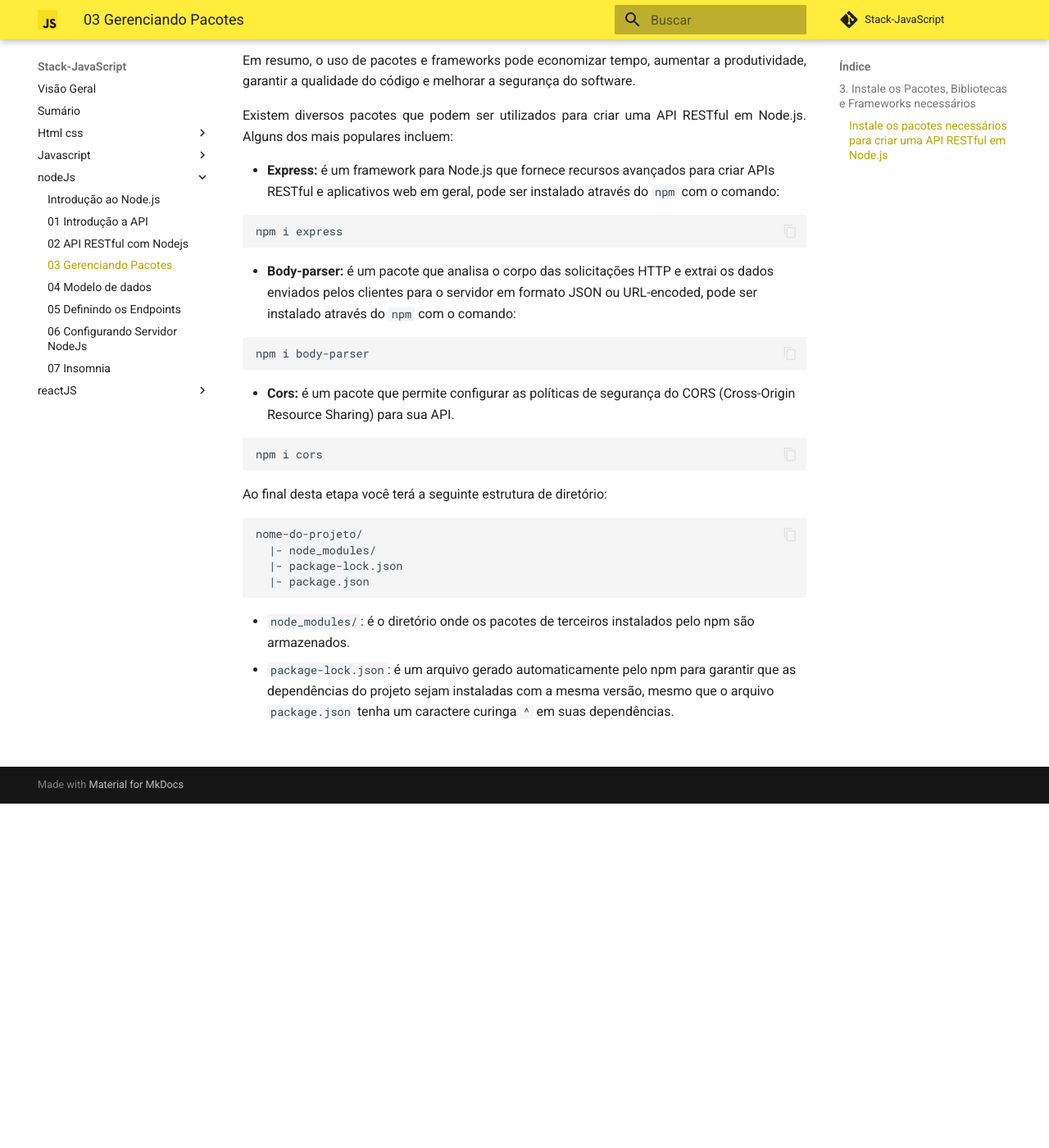
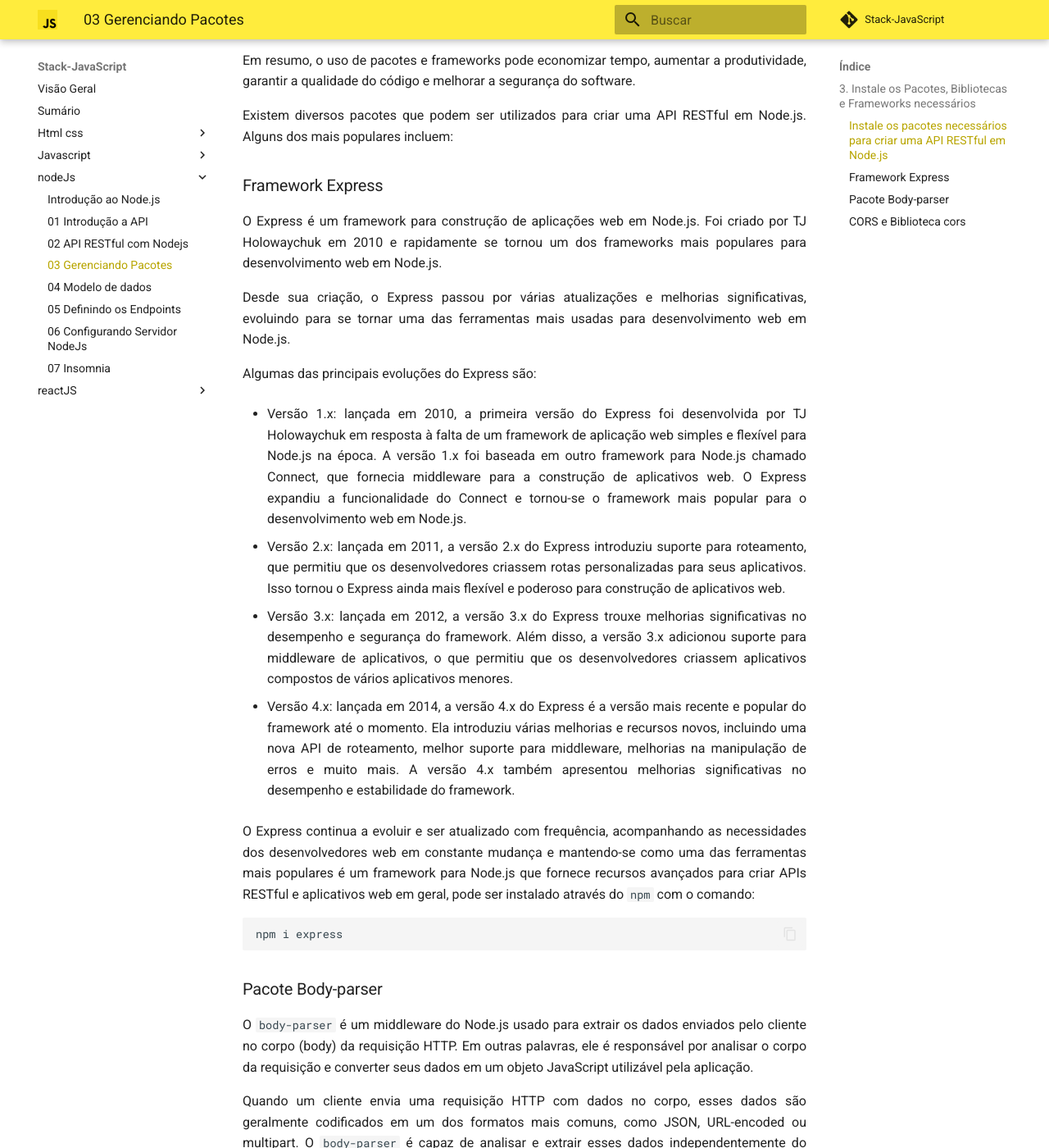
Before and after one commit to juniormarans/StackJavaScript, an MkDocs documentation site: the page built from docs/nodeJs/_03_Gerenciando-Pacotes.md, in a window 1280 px wide and 1400 px high, scrolled down 1398 px. Shown: the whole window at 82% size. Built offline with MkDocs 1.6.1 and Material for MkDocs 9.7.7, drawn with Linux system fonts in a browser that asks for light colours; comment, search, counter and statistics services are not loaded; before the commit the page ends 2378 px from its top, so only the background shows below that; some of the changed text lies outside the part shown.

Commit message:
adiciona dados nos framework

````diff
--- a/docs/nodeJs/_03_Gerenciando-Pacotes.md
+++ b/docs/nodeJs/_03_Gerenciando-Pacotes.md
@@ -30,21 +30,51 @@ Em resumo, o uso de pacotes e frameworks pode economizar tempo, aumentar a produ
 
 Existem diversos pacotes que podem ser utilizados para criar uma API RESTful em Node.js. Alguns dos mais populares incluem:
 
-- **Express:** é um framework para Node.js que fornece recursos avançados para criar APIs RESTful e aplicativos web em geral, pode ser instalado através do `npm` com o comando:
+### Framework Express
+
+O Express é um framework para construção de aplicações web em Node.js. Foi criado por TJ Holowaychuk em 2010 e rapidamente se tornou um dos frameworks mais populares para desenvolvimento web em Node.js.
+
+Desde sua criação, o Express passou por várias atualizações e melhorias significativas, evoluindo para se tornar uma das ferramentas mais usadas para desenvolvimento web em Node.js.
+
+Algumas das principais evoluções do Express são:
+
+- Versão 1.x: lançada em 2010, a primeira versão do Express foi desenvolvida por TJ Holowaychuk em resposta à falta de um framework de aplicação web simples e flexível para Node.js na época. A versão 1.x foi baseada em outro framework para Node.js chamado Connect, que fornecia middleware para a construção de aplicativos web. O Express expandiu a funcionalidade do Connect e tornou-se o framework mais popular para o desenvolvimento web em Node.js.
+
+- Versão 2.x: lançada em 2011, a versão 2.x do Express introduziu suporte para roteamento, que permitiu que os desenvolvedores criassem rotas personalizadas para seus aplicativos. Isso tornou o Express ainda mais flexível e poderoso para construção de aplicativos web.
+
+- Versão 3.x: lançada em 2012, a versão 3.x do Express trouxe melhorias significativas no desempenho e segurança do framework. Além disso, a versão 3.x adicionou suporte para middleware de aplicativos, o que permitiu que os desenvolvedores criassem aplicativos compostos de vários aplicativos menores.
+
+- Versão 4.x: lançada em 2014, a versão 4.x do Express é a versão mais recente e popular do framework até o momento. Ela introduziu várias melhorias e recursos novos, incluindo uma nova API de roteamento, melhor suporte para middleware, melhorias na manipulação de erros e muito mais. A versão 4.x também apresentou melhorias significativas no desempenho e estabilidade do framework.
+
+O Express continua a evoluir e ser atualizado com frequência, acompanhando as necessidades dos desenvolvedores web em constante mudança e mantendo-se como uma das ferramentas mais populares é um framework para Node.js que fornece recursos avançados para criar APIs RESTful e aplicativos web em geral, pode ser instalado através do `npm` com o comando:
 
   ```bash
   npm i express
 
   ```
 
-- **Body-parser:** é um pacote que analisa o corpo das solicitações HTTP e extrai os dados enviados pelos clientes para o servidor em formato JSON ou URL-encoded, pode ser instalado através do `npm` com o comando:
+### Pacote Body-parser
+
+O `body-parser` é um middleware do Node.js usado para extrair os dados enviados pelo cliente no corpo (body) da requisição HTTP. Em outras palavras, ele é responsável por analisar o corpo da requisição e converter seus dados em um objeto JavaScript utilizável pela aplicação.
+
+Quando um cliente envia uma requisição HTTP com dados no corpo, esses dados são geralmente codificados em um dos formatos mais comuns, como JSON, URL-encoded ou multipart. O `body-parser` é capaz de analisar e extrair esses dados independentemente do formato utilizado.
+
+O `body-parser` é fácil de usar e pode ser adicionado como middleware em um aplicativo Express, por exemplo. É comum utilizá-lo em conjunto com o método `POST` do protocolo HTTP, que é utilizado para enviar dados do cliente para o servidor. Com o `body-parser`, é possível acessar esses dados no corpo da requisição dentro do código do servidor.
+
+Vale lembrar que o `body-parser` foi integrado ao próprio Express a partir da versão 4.16.0, portanto, não é mais necessário instalá-lo separadamente se você estiver usando uma versão mais recente do Express. é um pacote que analisa o corpo das solicitações HTTP e extrai os dados enviados pelos clientes para o servidor em formato JSON ou URL-encoded, pode ser instalado através do `npm` com o comando:
 
   ```bash
   npm i body-parser
 
   ```
 
-- **Cors:** é um pacote que permite configurar as políticas de segurança do CORS (Cross-Origin Resource Sharing) para sua API.
+### CORS e Biblioteca cors
+
+O CORS um mecanismo de segurança implementado pelos navegadores web para proteger os usuários de requisições maliciosas feitas por scripts em sites diferentes.
+
+No contexto de APIs Node.js, o CORS é geralmente implementado através do uso de uma biblioteca, como o `cors` ou o `helmet`, que adiciona os cabeçalhos CORS apropriados às respostas HTTP enviadas pelo servidor. O pacote `cors` é uma das bibliotecas mais comuns utilizadas em projetos Node.js para lidar com o controle de acesso HTTP e permite que os desenvolvedores configurem facilmente as políticas CORS que sua API seguirá.
+
+para instalar o cors execute o camando:
 
   ```bash
   npm i cors
````
